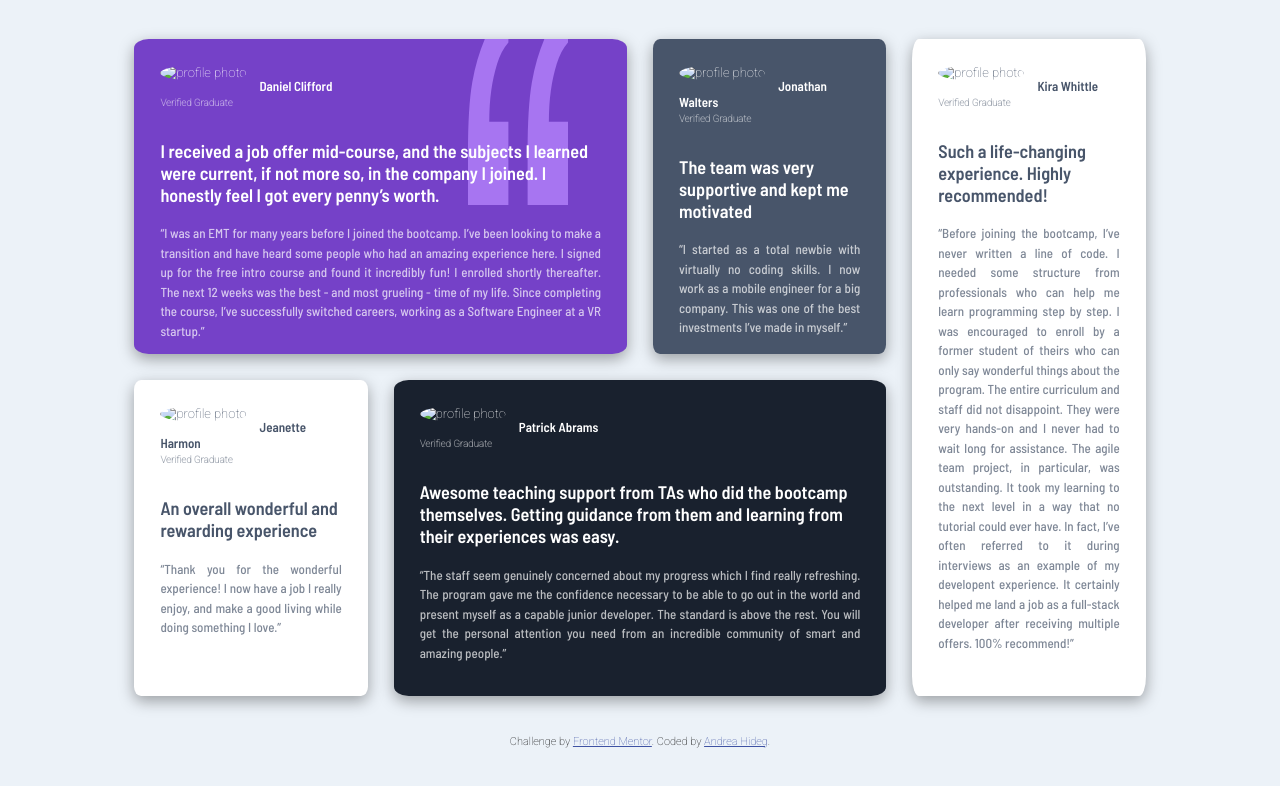
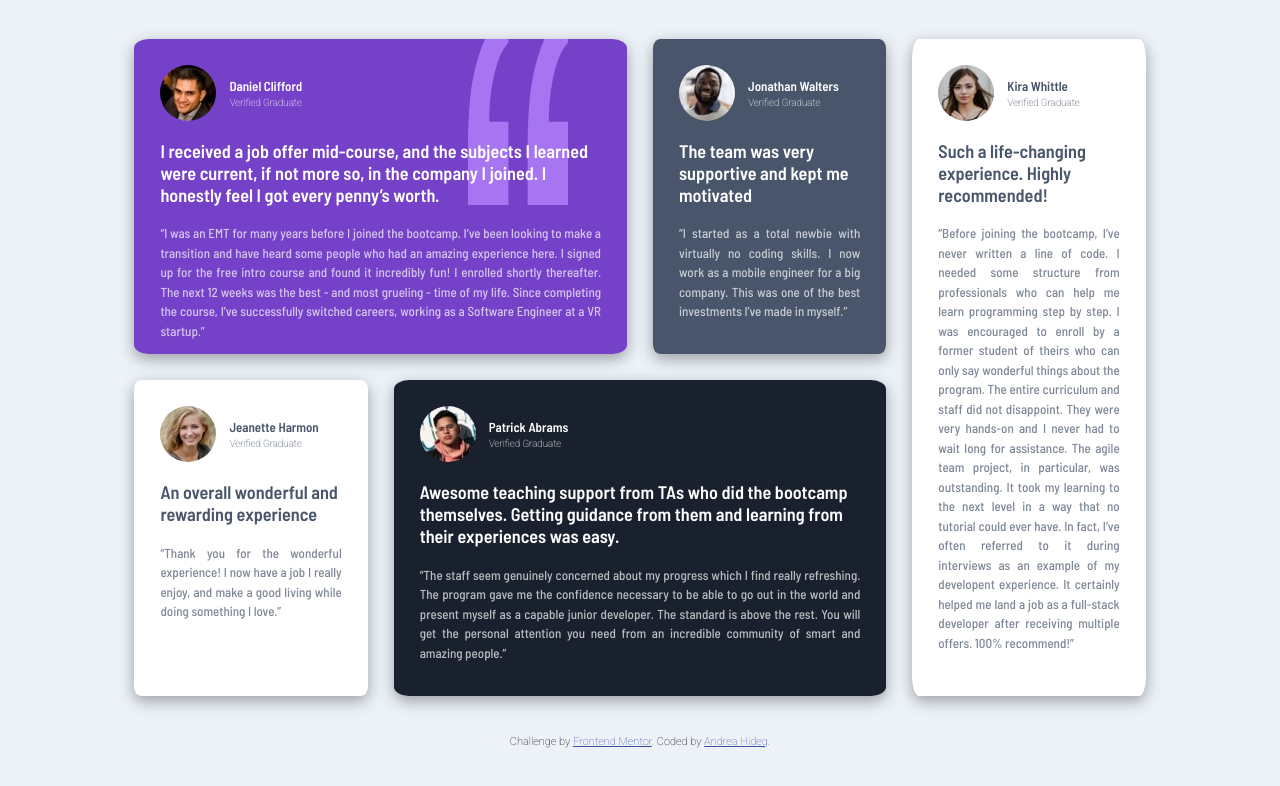
Before and after one commit to MirMurr/Grid_testimonials, a plain HTML site: page index.html in a window 1280 px wide. Drawn offline with Linux system fonts and the light colour scheme; the site is published under a folder, as on GitHub Pages, so addresses that start at the root find nothing; files whose address does not match are found by name; a web font is replaced by a local one.

Commit message:
Add files via upload

```diff
--- a/index.html
+++ b/index.html
@@ -24,7 +24,7 @@
 <body>
   <div class="main-container">
     <div class="container-1">
-      <img class="profile-photo" src="/images/image-daniel.jpg" alt="profile photo">
+      <img class="profile-photo" src="images/image-daniel.jpg" alt="profile photo">
       <h2 class="name">Daniel Clifford</h2>
       <h3 class="role">Verified Graduate</h3>
 
@@ -38,7 +38,7 @@
     </div>
 
     <div class="container-2">
-      <img class="profile-photo" src="/images/image-jonathan.jpg" alt="profile photo">
+      <img class="profile-photo" src="images/image-jonathan.jpg" alt="profile photo">
       <h2 class="name">Jonathan Walters</h2>
       <h3 class="role">Verified Graduate</h3>
 
@@ -49,7 +49,7 @@
     </div>
 
     <div class="container-3">
-      <img class="profile-photo" src="/images/image-kira.jpg" alt="profile photo">
+      <img class="profile-photo" src="images/image-kira.jpg" alt="profile photo">
       <h2 class="name">Kira Whittle</h2>
       <h3 class="role">Verified Graduate</h3>
 
@@ -66,7 +66,7 @@
     </div>
 
     <div class="container-4">
-      <img class="profile-photo" src="/images/image-jeanette.jpg" alt="profile photo">
+      <img class="profile-photo" src="images/image-jeanette.jpg" alt="profile photo">
       <h2 class="name">Jeanette Harmon</h2>
       <h3 class="role">Verified Graduate</h3>
 
@@ -77,7 +77,7 @@
     </div>
 
     <div class="container-5">
-      <img class="profile-photo" src="/images/image-patrick.jpg" alt="profile photo">
+      <img class="profile-photo" src="images/image-patrick.jpg" alt="profile photo">
       <h2 class="name">Patrick Abrams</h2>
       <h3 class="role">Verified Graduate</h3>
 
```
